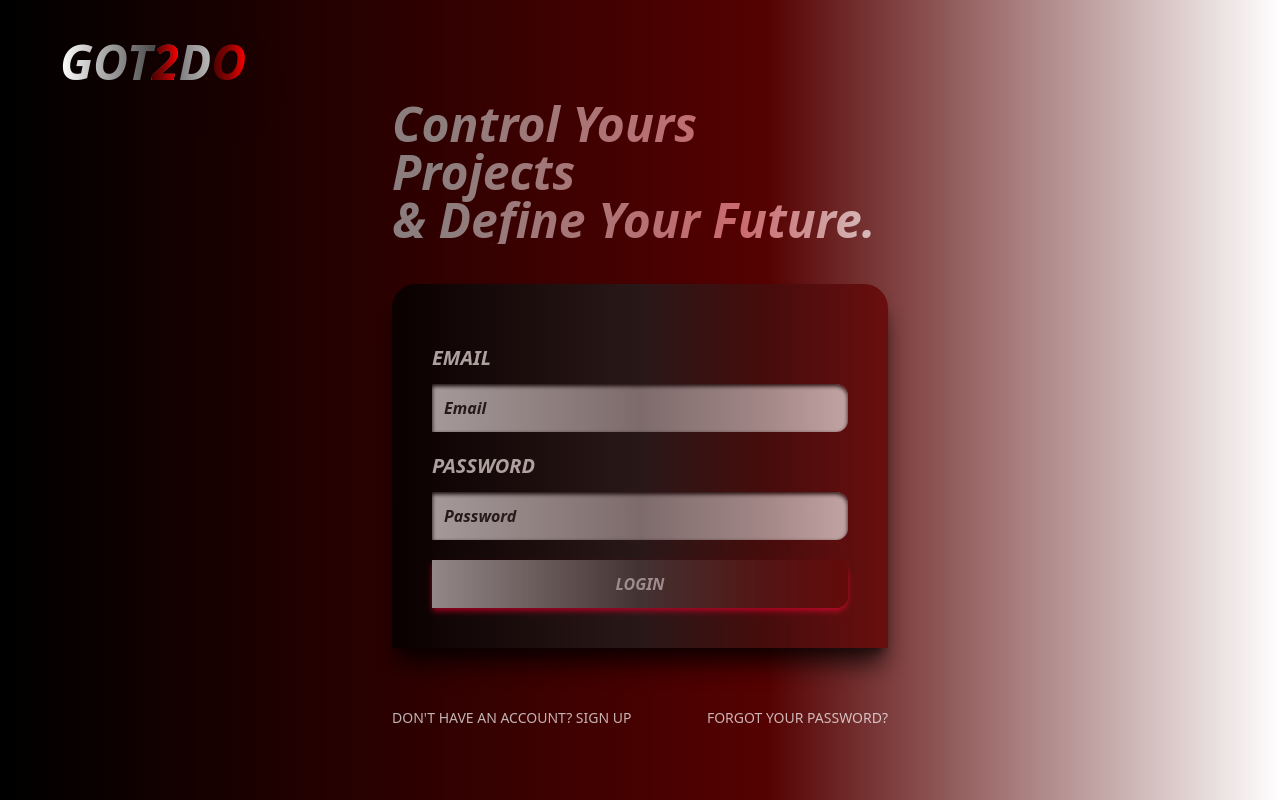
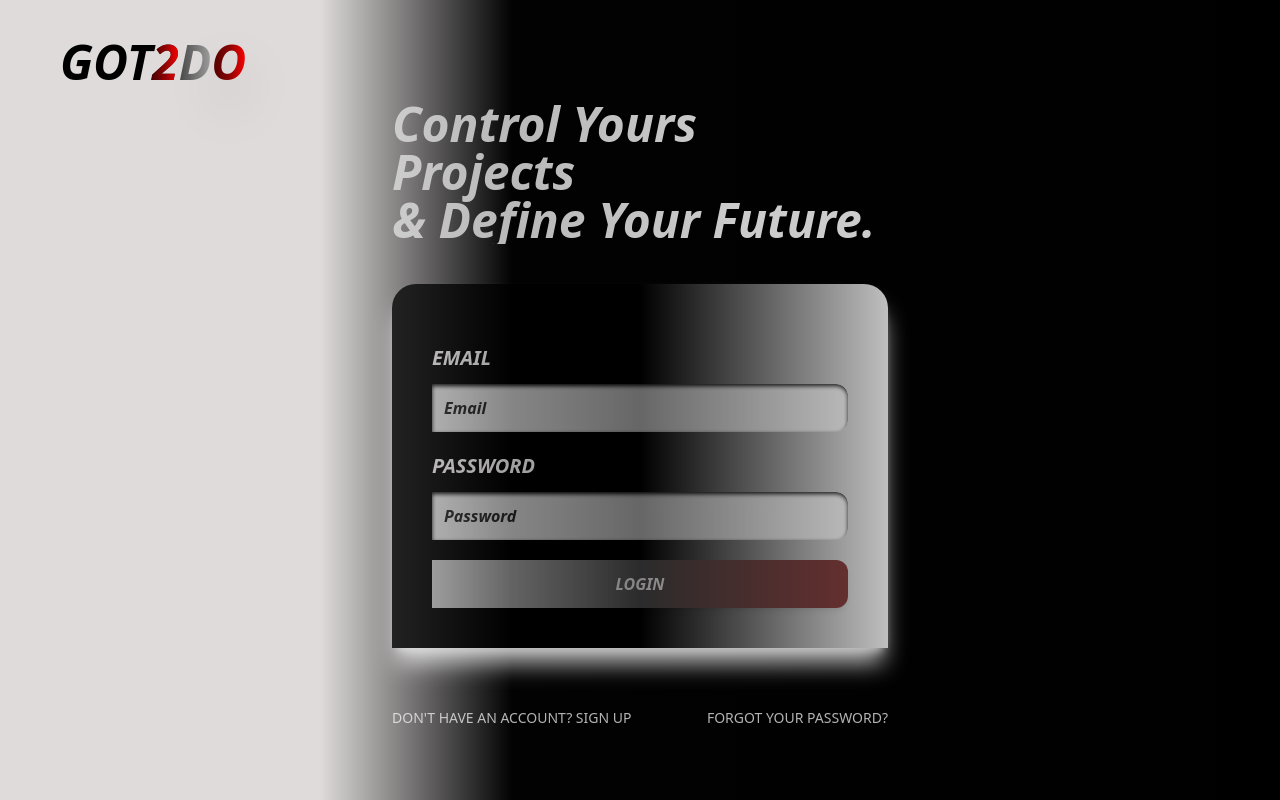
Before and after one commit to Jsosholberton/ToDoList, a React (Vite) app in the folder frontend/: page / in a window 1280 px wide. Built offline with nearby package versions, Linux system fonts and the light colour scheme.

Commit message:
f_page_adds

```diff
--- a/frontend/index.html
+++ b/frontend/index.html
@@ -6,7 +6,7 @@
     <meta name="viewport" content="width=device-width, initial-scale=1.0"/>
     <title>GOT2DO</title>
   </head>
-  <body class="bg-gradient-to-r from-[#000000] from-24% via-[#550101] via-60%  to-[#ffffff] m-0 p-0 h-100%.page-container {
+  <body class="bg-gradient-to-r from-[#dfdbdb] from-25% via-[#020202] via-40%  to-[#000000] m-0 p-0 h-100%.page-container {
     min-height: 100%;
     display: flex;
     flex-direction: column;
--- a/frontend/src/paginas/Login.jsx
+++ b/frontend/src/paginas/Login.jsx
@@ -45,20 +45,27 @@ const Login = () => {
     <div className="page-container scroll-mx-0">
       <div className="corner-text">
         <h2 className="opacity-100 text-5xl duration-500 hover:-translate-y-1 italic text-center font-black bg-clip-text text-transparent
-        bg-gradient-to-r from-[#ffffff] via-[#4d4c4c] to-[#ffffff]">GOT<span className="text-transparent bg-clip-text
+        bg-gradient-to-r from-[#000000] via-[#000000] to-[#ffffff]">GOT<span className="text-transparent bg-clip-text
         bg-gradient-to-r from-[#4b0000] via-[#920404] to-[red] ">2</span>D<span className="text-transparent drop-shadow-2xl shadow-[red] bg-clip-text
         bg-gradient-to-r from-[#4b0000] via-[#850404] to-[red]">O</span>
         </h2>
       </div>
-      <h1 className="opacity-70 hover:opacity-100 hover:translate-x-4 duration-500 skew-3 bg-clip-text text-transparent
-        bg-gradient-to-r from-[#b4b3b3] from-10% via-[#fd989d] via-70% to-[#ffffff] italic font-black text-5xl capitalize">
+      <h1 className="opacity-80 hover:opacity-100 hover:translate-x-4
+        duration-500 skew-3 bg-clip-text text-transparent
+        bg-gradient-to-r from-[#dfdfdf] from-10% via-[#ffffff] via-70% to-[#ffffff]
+        italic font-black text-5xl capitalize">
         Control yours Projects <br />& Define Your Future.
       </h1>
 
       {msg && <Alerta alerta={alerta} />}
 
       <form
-        className="my-10 opacity-75 shadow hover:shadow-[#ff002b] hover:opacity-100 hover:scale-105 translate-x-4 skew-3 md:transform-none rounded-b-none hover:-translate-y-2 hover:shadow-md duration-700 bg-gradient-to-r from-[#000000] via-[#202020] to-[#640000] shadow-xl shadow-[#000000] rounded-3xl p-10"
+        className="my-10 opacity-75 shadow hover:shadow-[#ff002b]
+        hover:opacity-100 hover:scale-105 translate-x-4 skew-3
+        md:transform-none rounded-b-none hover:-translate-y-2
+        hover:shadow-lg duration-700
+        bg-gradient-to-r from-[#000000] via-[#000000] to-[#ffffff]
+        shadow-xl shadow-[#ffffff] rounded-3xl p-10"
         onSubmit={handleSubmit}
       >
         <div className="my-5">
@@ -100,7 +107,7 @@ const Login = () => {
           className="
           transition-transform opacity-70 hover:opacity-100 rounded-l-none  transform hover:-translate-y-2 hover:duration-500 bg-gradient-to-r from-[#ffffff] via-[#525252] to-[#640000] italic w-full py-3
           text-white uppercase font-semibold font-black rounded-xl text-white
-          active:translate-x-64 active:duration-300 shadow-md shadow-[#ff0037] transition colors"
+          active:translate-x-64 active:duration-300 shadow-md hover:shadow-[#ff0037] transition colors"
         >
           Login
         </button>
```
